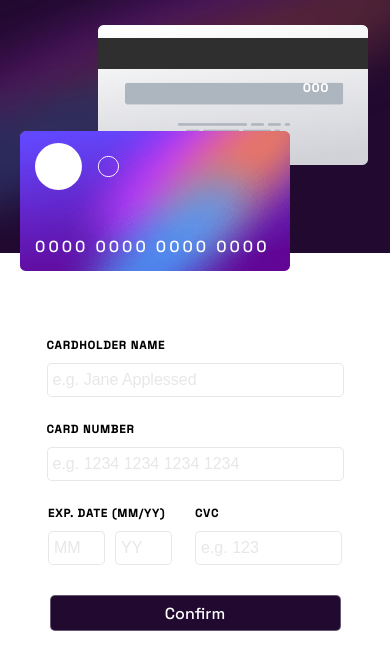
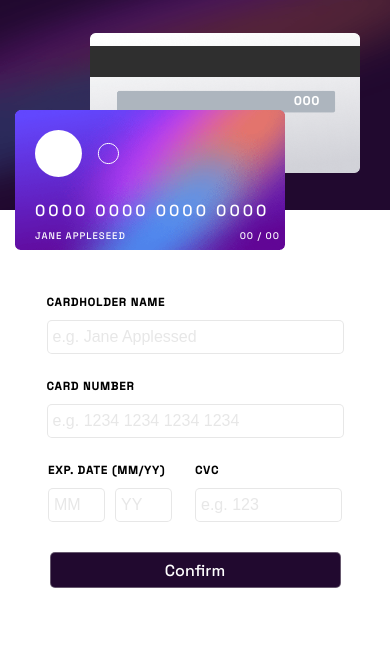
Before and after one commit to RCattoi/challenge-js-credit-card, a plain HTML site: page index.html in a window 390 px wide. Drawn offline with Linux system fonts and the light colour scheme.

Commit message:
fix: mobile positioning

```diff
--- a/css/style.css
+++ b/css/style.css
@@ -210,13 +210,14 @@ input:focus {
   background-color: hsl(279, 6%, 55%);
 }
 
-@media (max-width: 400px) {
+@media (max-width: 500px) {
   body {
     display: flex;
     flex-direction: column;
   }
   .bg-main-desktop {
-    height: 30vh;
+    height: 210px;
+    width: 100vw;
   }
   .bg-card {
     position: absolute;
@@ -224,25 +225,25 @@ input:focus {
     height: 140px;
   }
   .bg-card-front {
-    left: 5vw;
-    top: 15.5vh;
+    left: 15px;
+    top: 110px;
     z-index: 2;
   }
   .bg-card-back {
-    left: 25vw;
-    top: 3vh;
+    left: 90px;
+    top: 33px;
   }
   .creditCardData {
     z-index: 2;
   }
   .credit-card-number {
-    left: 9vw;
-    top: 28vh;
+    left: 35px;
+    top: 200px;
     font-weight: normal;
   }
   .credit-card-name-expDate {
-    left: 9vw;
-    top: 34vh;
+    left: 35px;
+    top: 230px;
     font-weight: normal;
     font-size: 0.6rem;
     width: 245px;
@@ -250,7 +251,8 @@ input:focus {
   .bg-card__container::before {
     content: url("../img/card-logo.svg");
     position: absolute;
-    left: 9vw;
+    left: 35px;
+    top: 130px;
   }
   .cardholder {
     font-size: 0.6rem;
@@ -261,8 +263,7 @@ input:focus {
     margin-bottom: 0px;
   }
   .secutiryCode__container {
-    /* z-index: 3; */
-    top: 80px;
-    left: 10vw;
+    top: 93px;
+    left: 30px;
   }
 }
```
